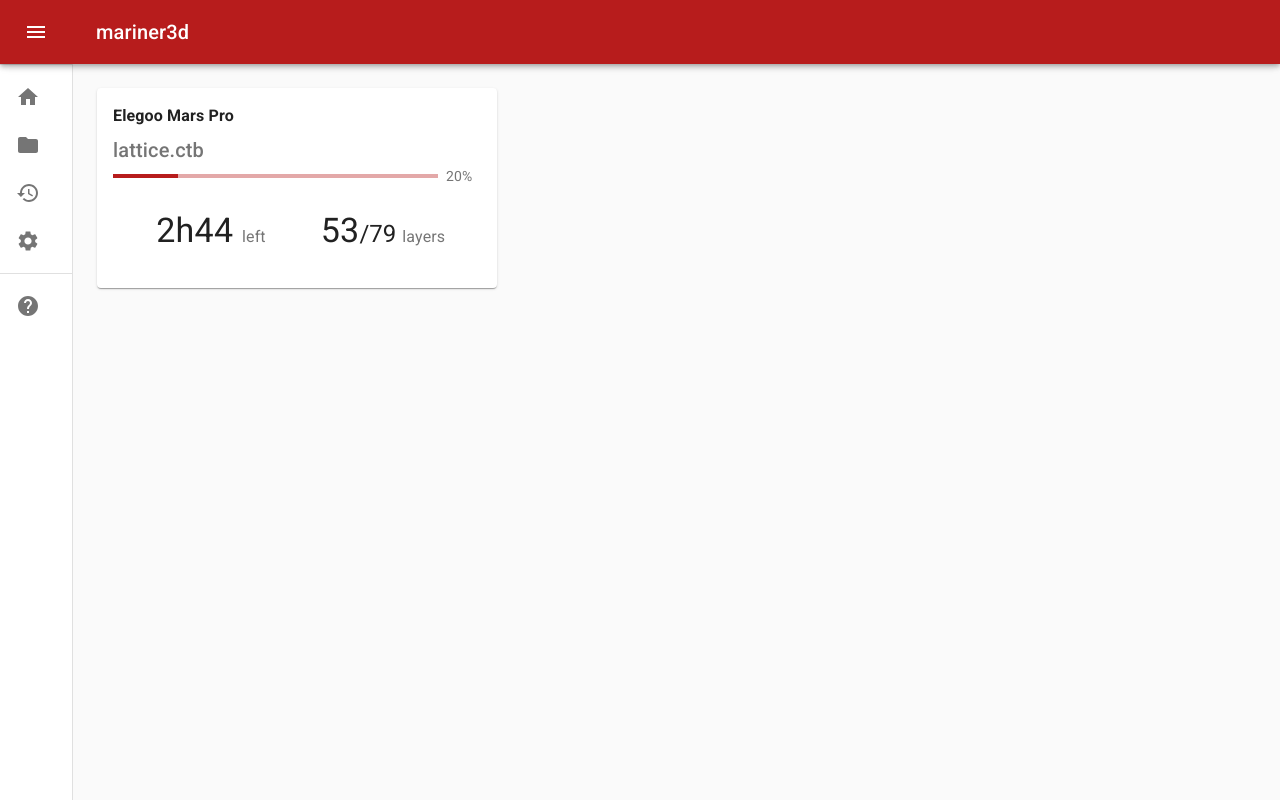
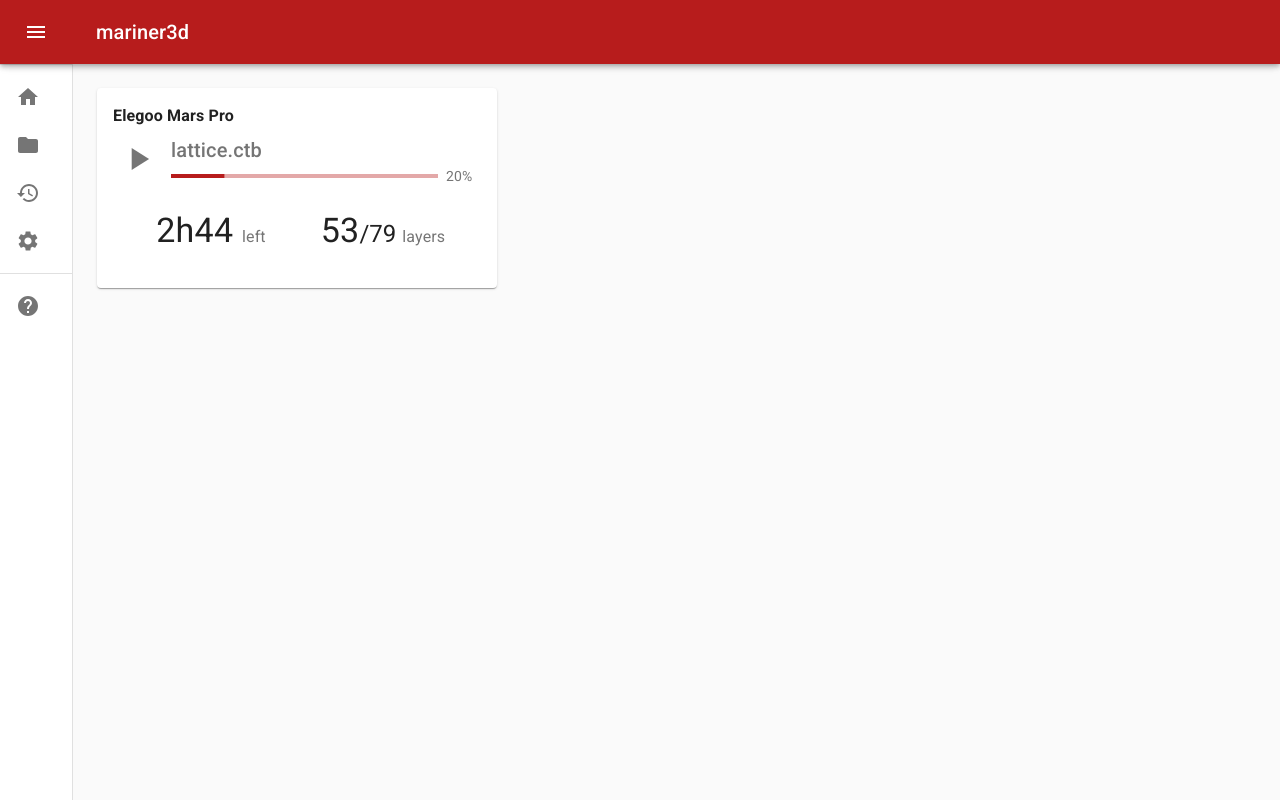
Before and after one commit to luizribeiro/mariner, a React app in the folder frontend/: page / in a window 1280 px wide. Built offline with nearby package versions, Linux system fonts and the light colour scheme.

Commit message:
[frontend] Added a play button to print card

```diff
--- a/frontend/src/components/PrintStatus.tsx
+++ b/frontend/src/components/PrintStatus.tsx
@@ -1,5 +1,5 @@
 import Box from "@material-ui/core/Box";
-import Button from "@material-ui/core/Button";
+import IconButton from "@material-ui/core/IconButton";
 import Card from "@material-ui/core/Card";
 import CardActions from "@material-ui/core/CardActions";
 import CardContent from "@material-ui/core/CardContent";
@@ -7,6 +7,7 @@ import LinearProgress, {
   LinearProgressProps,
 } from "@material-ui/core/LinearProgress";
 import Grid from "@material-ui/core/Grid";
+import PlayArrowIcon from "@material-ui/icons/PlayArrow";
 import React from "react";
 import Typography from "@material-ui/core/Typography";
 import { makeStyles } from "@material-ui/core/styles";
@@ -19,6 +20,13 @@ const useStyles = makeStyles({
   title: {
     fontSize: 16,
     fontWeight: "bold",
+  },
+  playButton: {
+    padding: 6,
+  },
+  playIcon: {
+    height: 38,
+    width: 38,
   },
   gridRoot: {
     flexGrow: 1,
@@ -37,6 +45,13 @@ export default function PrintStatus(progress: number) {
         <Typography className={classes.title} color="textPrimary" gutterBottom>
           Elegoo Mars Pro
         </Typography>
+        <Box display="flex">
+          <Box paddingRight={1}>
+            <IconButton className={classes.playButton} aria-label="play/pause">
+              <PlayArrowIcon className={classes.playIcon} />
+            </IconButton>
+          </Box>
+          <Box width="100%">
             <Typography component="h6" variant="h6" color="textSecondary">
               lattice.ctb
             </Typography>
@@ -48,6 +63,8 @@ export default function PrintStatus(progress: number) {
                 <Typography variant="body2" color="textSecondary">
                   {`${Math.round(20)}%`}
                 </Typography>
+              </Box>
+            </Box>
           </Box>
         </Box>
         <div className={classes.gridRoot}>
```
Lines whose indentation alone changed are shown as unchanged.
